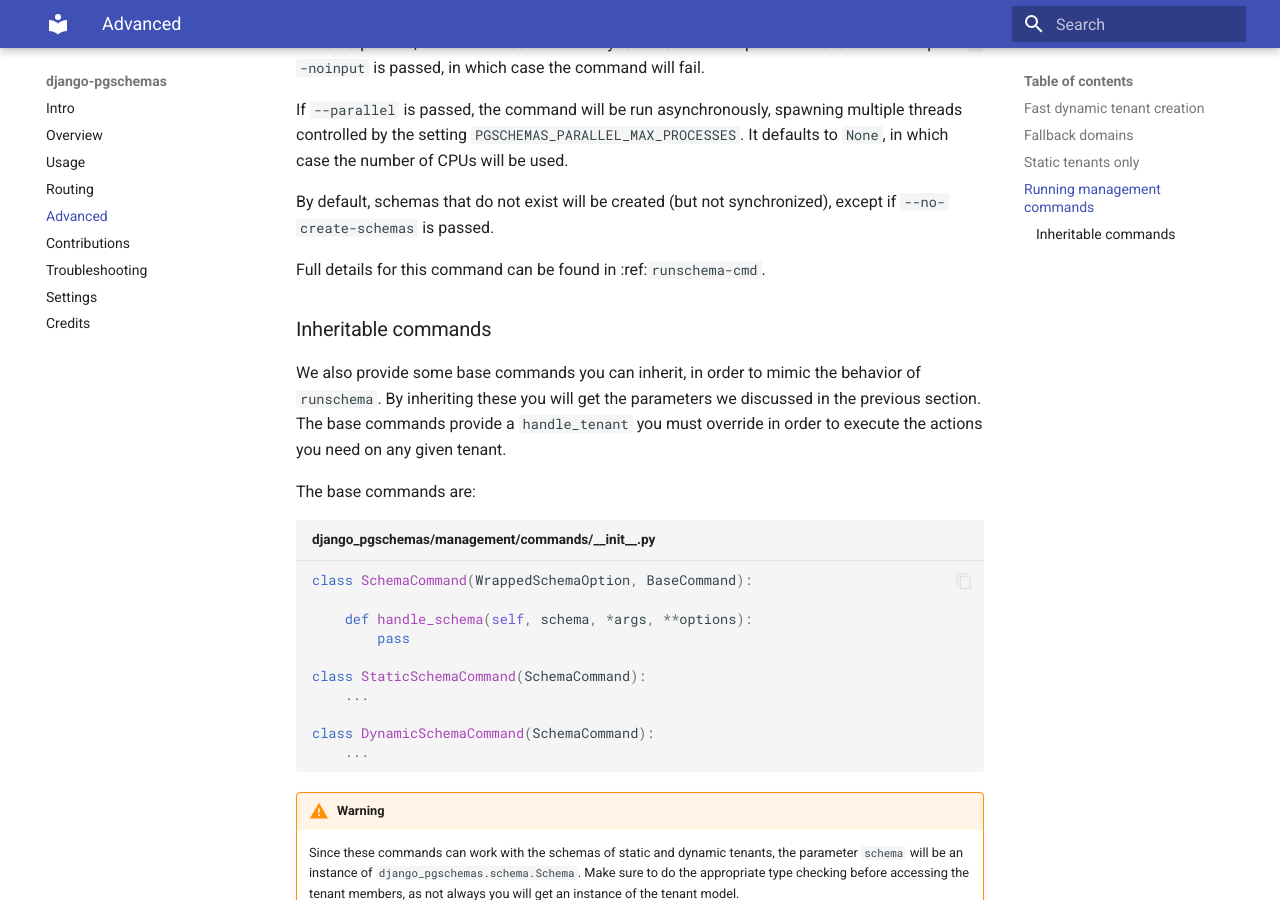
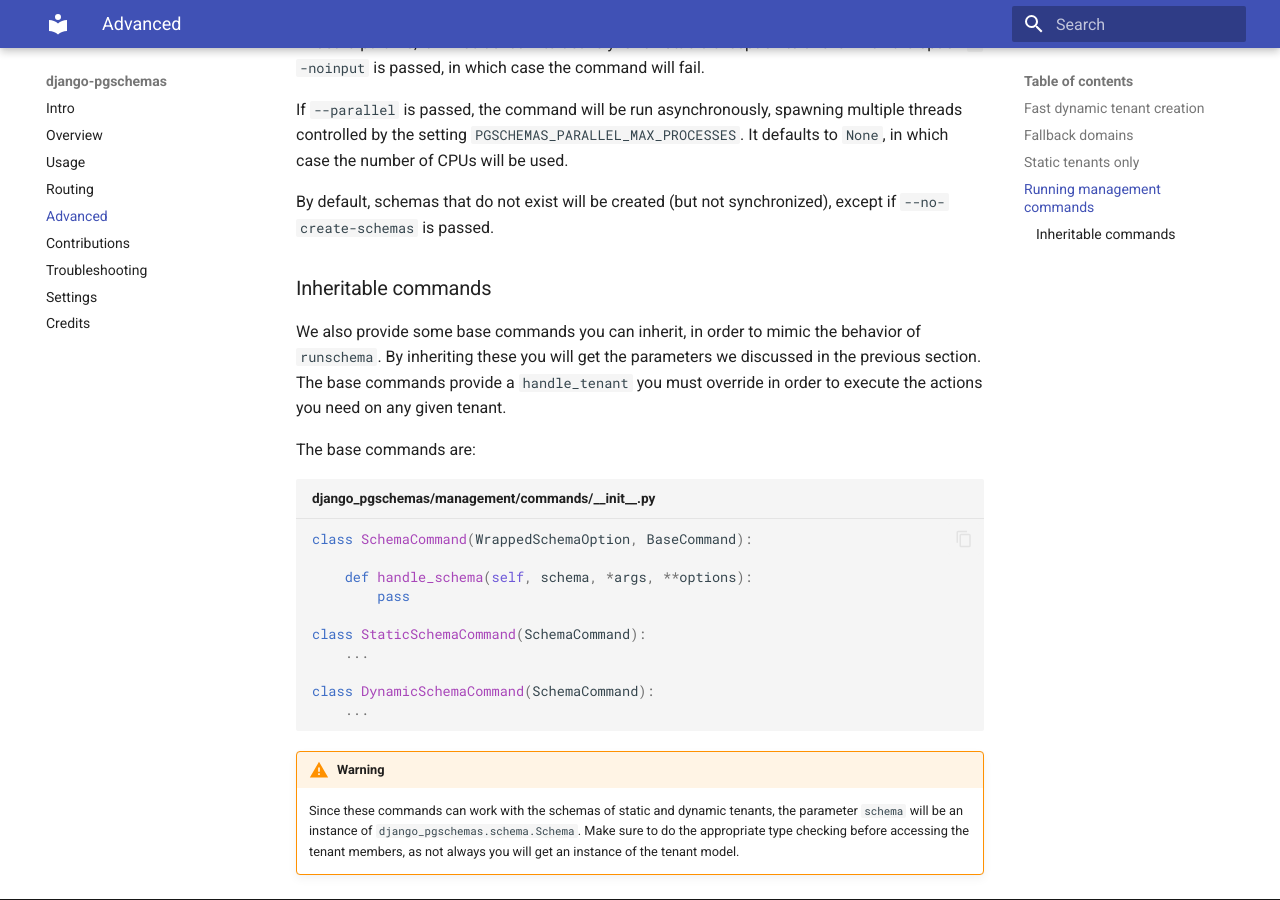
Before and after one commit to lorinkoz/django-pgschemas, an MkDocs documentation site: the page built from docs/advanced.md, in a window 1280 px wide and 900 px high, scrolled down 4726 px. Built offline with MkDocs 1.6.1 and Material for MkDocs 9.7.7, drawn with Linux system fonts in a browser that asks for light colours.

Commit message:
Removed dead ref in docs

```diff
--- a/docs/advanced.md
+++ b/docs/advanced.md
@@ -187,8 +187,6 @@ If `--parallel` is passed, the command will be run asynchronously, spawning mult
 
 By default, schemas that do not exist will be created (but not synchronized), except if `--no-create-schemas` is passed.
 
-Full details for this command can be found in :ref:`runschema-cmd`.
-
 ### Inheritable commands
 
 We also provide some base commands you can inherit, in order to mimic the behavior of `runschema`. By inheriting these you will get the parameters we discussed in the previous section. The base commands provide a `handle_tenant` you must override in order to execute the actions you need on any given tenant.
```
